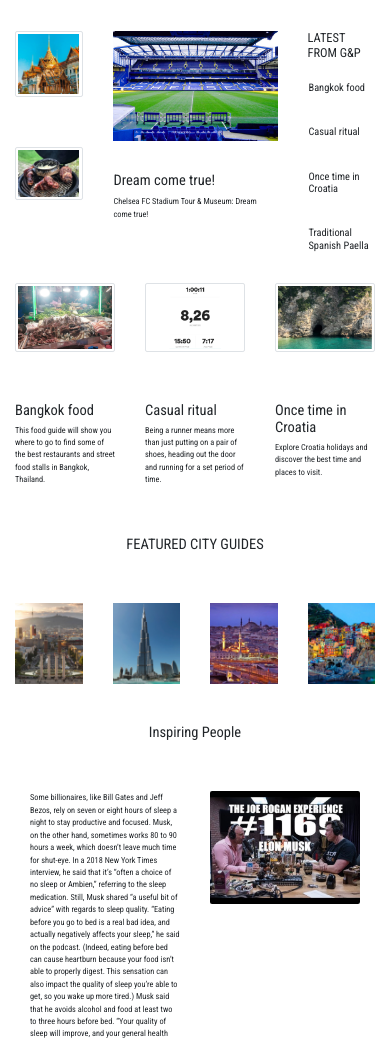
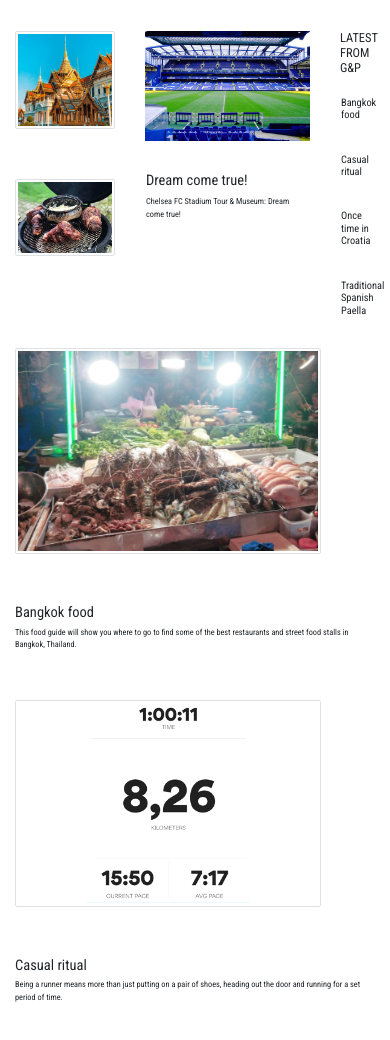
Before and after one commit to Pociaus/pociaus.github.io, a plain HTML site: page blog.html in a window 390 px wide. Shown: the part 29-1069 px from the top of the page. Drawn offline with nearby package versions, Linux system fonts and the light colour scheme.

Commit message:
changed grid but not finished

```diff
--- a/blog.html
+++ b/blog.html
@@ -40,16 +40,16 @@
   <div class="theme-margin">
     <div class="container">
         <div class="row no-pad">
-    <div class="col">
+    <div class="col-4 col-sm-4 col-md-4">
       <img src="css/img/bangkok.jpg" alt="Bangkok" class="rounded img-thumbnail">
       <img src="css/img/meat.jpg" alt="Croatia" class="rounded img-thumbnail">
     </div>
-    <div class="col-6">
+    <div class="col-6 col-sm-6 col-md-6">
       <img src="css/img/chelsea.jpg" class="img-fluid" alt="Responsive image">
       <h3 class="theme-margin hover_text">Dream come true!</h3>
       <p class="theme-recent hover_text">Chelsea FC Stadium Tour & Museum: Dream come true!</p>
     </div>
-    <div class="col">
+    <div class="col-2 col-sm-2 col-md-2">
       <h4 class="theme-author">LATEST FROM G&P</h4>
       <div class="themes-names">
       <h5 class="theme-recent hover_text">Bangkok food</h5>
@@ -63,17 +63,17 @@
 </div>
           <div class="container">
                   <div class="row align-items-start">
-                    <div class="col">
+                    <div class="col-12 col-sm-12 col-md-4">
                     <img src="css/img/bangkokfood.png" alt="Bangkok" class="rounded img-thumbnail imagethumb">
                     <h3 class="theme-caption">Bangkok food</h3>
                     <p class="theme-about">This food guide will show you where to go to find some of the best restaurants and street food stalls in Bangkok, Thailand.</p>
                   </div>
-                  <div class="col">
+                  <div class="col-12 col-sm-12 col-md-4">
                     <img src="css/img/runningtime.png" alt="Bangkok" class="rounded img-thumbnail imagethumb">
                     <h3 class="theme-caption">Casual ritual</h3>
                     <p class="theme-about">Being a runner means more than just putting on a pair of shoes, heading out the door and running for a set period of time.</p>
                   </div>
-                  <div class="col">
+                  <div class="col-12 col-sm-12 col-md-4 ">
                     <img src="css/img/croatia.png" alt="Bangkok" class="rounded img-thumbnail imagethumb">
                     <h3 class="theme-caption">Once time in Croatia</h3>
                     <p class="theme-about">Explore Croatia holidays and discover the best time and places to visit.</p>
@@ -85,16 +85,16 @@
 
     <div class="container">
       <div class="row align-items-start">
-      <div class="col">
+      <div class="col col-6 col-sm-6 col-md-3">
         <img src="css/img/barcelonacity.png" class="img-fluid" alt="Responsive image">
       </div>
-      <div class="col">
+      <div class="col col-6 col-sm-6 col-md-3">
         <img src="css/img/dubaicity.png" class="img-fluid" alt="Responsive image">
       </div>
-      <div class="col">
+      <div class="col col-6 col-sm-6 col-md-3">
         <img src="css/img/stambul.png" class="img-fluid" alt="Responsive image">
       </div>
-      <div class="col">
+      <div class="col col-6 col-sm-6 col-md-3">
         <img src="css/img/italycity.png" class="img-fluid" alt="Responsive image">
       </div>
     </div>
@@ -102,7 +102,7 @@
         <h3 class="text-center after-cente">Inspiring People</h3>
     <div class="container">
             <div class="row align-items-start">
-              <div class="col">
+              <div class="col-12 col-sm-12 col-md-6 d-flex justify-content-center theme-margin">
                 <p class="text-margin">Some billionaires, like Bill Gates and Jeff Bezos, rely on seven or eight hours of sleep a night to stay productive and focused.
                   Musk, on the other hand, sometimes works 80 to 90 hours a week, which doesn’t leave much time for shut-eye. In a 2018 New York Times interview, he said that it’s “often a choice of no sleep or Ambien,” referring to the sleep medication.
                   Still, Musk shared “a useful bit of advice” with regards to sleep quality.
@@ -110,7 +110,7 @@
                   Musk said that he avoids alcohol and food at least two to three hours before bed.
                   “Your quality of sleep will improve, and your general health will improve a lot,” he said. “It’s a big deal.”</p>
             </div>
-            <div class="col">
+            <div class="col-12 col-sm-12 col-md-6 d-flex justify-content-center">
                 <img src="css/img/elonrogan.jpg" class="img-fluid rounded" alt="Responsive image">
             </div>
           </div>
@@ -118,10 +118,10 @@
 
       <div class="container">
             <div class="row align-items-start">
-              <div class="col">
+              <div class="col-12 col-sm-12 col-md-6 d-flex justify-content-center">
                 <img src="css/img/joerogan.jpg" class="img-fluid rounded" alt="Responsive image">
               </div>
-            <div class="col">
+            <div class="col-12 col-sm-12 col-md-6 d-flex justify-content-center theme-margin">
                 <p class="text-margin">If this riot was a result of what happened in LA this would be insane.
                   That it’s because of a horrific act almost 2000 miles away shows us just
                   how fucking haywire the country is right now.</p>
```
